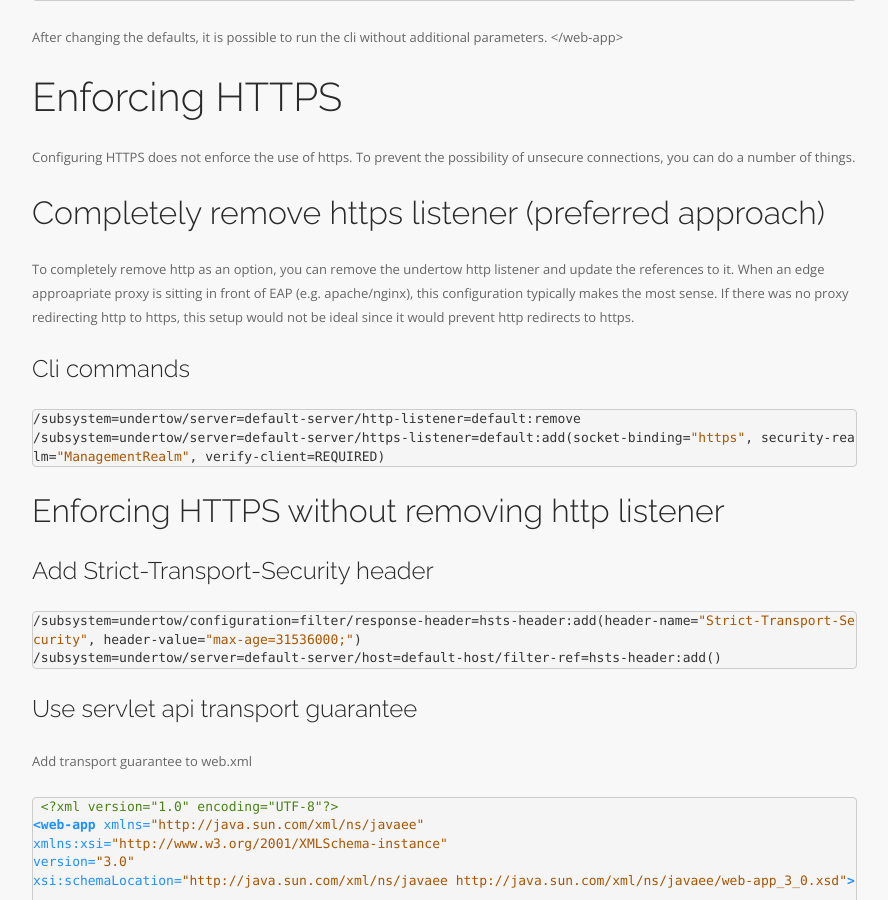
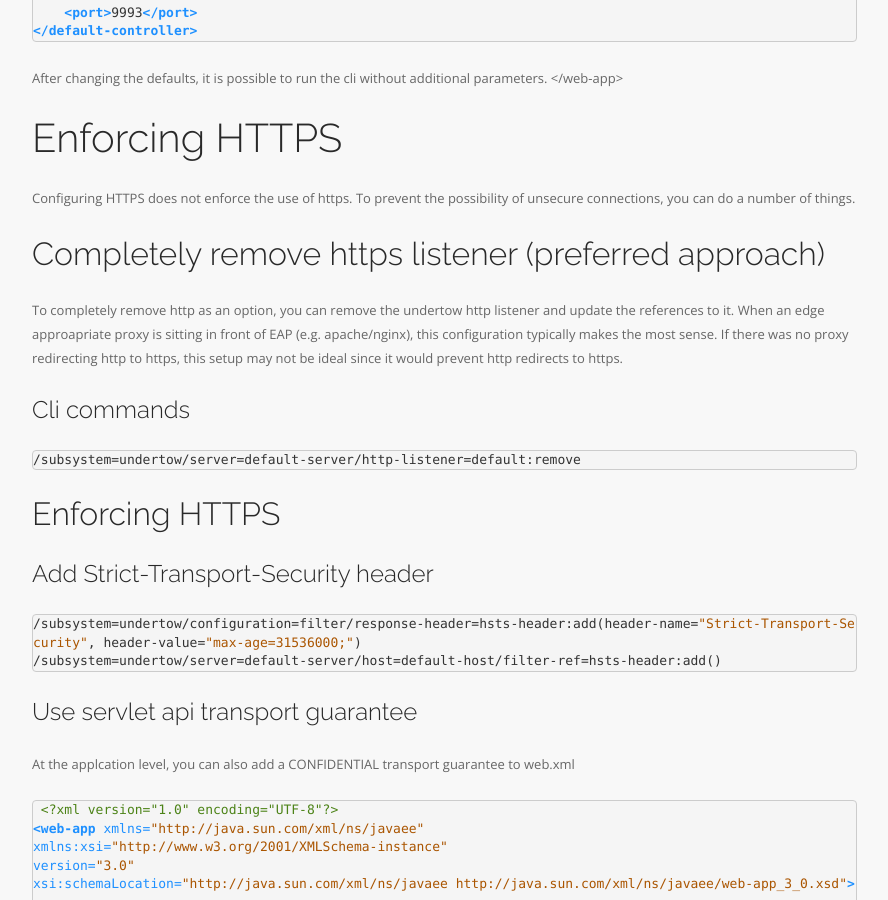
Before and after one commit to stackleader/stackleader.github.io, a Jekyll site: the page built from _posts/2017-04-10-two-way-ssl-eap7.markdown, in a window 1280 px wide and 900 px high, scrolled down 4835 px. Shown: the whole window, without its empty margins (53-941 px from the left). Built offline with Jekyll 4.4.1, drawn with Linux system fonts in a browser that asks for light colours; nearby versions of some CDN libraries; some of the changed text lies outside the part shown.

Commit message:
cleanup and minor clarifications

```diff
--- a/_posts/2017-04-10-two-way-ssl-eap7.markdown
+++ b/_posts/2017-04-10-two-way-ssl-eap7.markdown
@@ -13,26 +13,26 @@
 <!-- MarkdownTOC -->
 
 - [Configuring Two-way SSL Authentication on EAP 7](#configuring-two-way-ssl-authentication-on-eap-7)
-	- [Creating certificates](#creating-certificates)
-		- [Creating the server certificate](#creating-the-server-certificate)
-		- [Creating the client certificate](#creating-the-client-certificate)
-		- [Exporting the client certificate](#exporting-the-client-certificate)
-		- [Exporting the server certificate](#exporting-the-server-certificate)
-		- [Importing the server certificate to the client](#importing-the-server-certificate-to-the-client)
-		- [Importing the client certificate to the server](#importing-the-client-certificate-to-the-server)
-		- [Asciinema Demo](#asciinema-demo)
-	- [Configure Two Way SSL for the management Interface in EAP 7](#configure-two-way-ssl-for-the-management-interface-in-eap-7)
-		- [Using the CLI to configure the management interface](#using-the-cli-to-configure-the-management-interface)
-			- [Updating the ManagementRealm for SSL](#updating-the-managementrealm-for-ssl)
-		- [Resulting XML](#resulting-xml)
-	- [Configure https listener for the undertow subsystem on EAP 7 for SSL](#configure-https-listener-for-the-undertow-subsystem-on-eap-7-for-ssl)
-	- [Configuring the jboss-cli.sh for two-way SSL](#configuring-the-jboss-clish-for-two-way-ssl)
+    - [Creating certificates](#creating-certificates)
+        - [Creating the server certificate](#creating-the-server-certificate)
+        - [Creating the client certificate](#creating-the-client-certificate)
+        - [Exporting the client certificate](#exporting-the-client-certificate)
+        - [Exporting the server certificate](#exporting-the-server-certificate)
+        - [Importing the server certificate to the client](#importing-the-server-certificate-to-the-client)
+        - [Importing the client certificate to the server](#importing-the-client-certificate-to-the-server)
+        - [Asciinema Demo](#asciinema-demo)
+    - [Configure Two Way SSL for the management Interface in EAP 7](#configure-two-way-ssl-for-the-management-interface-in-eap-7)
+        - [Using the CLI to configure the management interface](#using-the-cli-to-configure-the-management-interface)
+            - [Updating the ManagementRealm for SSL](#updating-the-managementrealm-for-ssl)
+        - [Resulting XML](#resulting-xml)
+    - [Configure https listener for the undertow subsystem on EAP 7 for SSL and enforce client certificate verification](#configure-https-listener-for-the-undertow-subsystem-on-eap-7-for-ssl-and-enforce-client-certificate-verification)
+    - [Configuring the jboss-cli.sh for two-way SSL](#configuring-the-jboss-clish-for-two-way-ssl)
 - [Enforcing HTTPS](#enforcing-https)
-	- [Completely remove https listener \(preferred approach\)](#completely-remove-https-listener-preferred-approach)
-		- [Cli commands](#cli-commands)
-	- [Enforcing HTTPS without removing http listener](#enforcing-https-without-removing-http-listener)
-		- [Add Strict-Transport-Security header](#add-strict-transport-security-header)
-		- [Use servlet api transport guarantee](#use-servlet-api-transport-guarantee)
+    - [Completely remove https listener \(preferred approach\)](#completely-remove-https-listener-preferred-approach)
+        - [Cli commands](#cli-commands)
+    - [Enforcing HTTPS](#enforcing-https-1)
+        - [Add Strict-Transport-Security header](#add-strict-transport-security-header)
+        - [Use servlet api transport guarantee](#use-servlet-api-transport-guarantee)
 
 <!-- /MarkdownTOC -->
 
@@ -41,6 +41,9 @@
 
 ![two-way_ssl_eap_7](/img/blog/two-way_ssl_eap_7.png)
 
+In this example, a single jks file is used as both the keystore and the truststore for both the client and server. It is important to call attention this detail as it would be common to use separate jks files or in some cases to simply append the trusted certificates or certificate authoricity certs into the jre's truststore.
+
+
 ### Creating certificates
 
 It is possible to create certificates using other methods (e.g. openssl); however, the java keytool utility is used in this example. Throughout the example, it is important to keep in mind that you should replace the parameter values being passed to be values that makes sense for your environment.
@@ -98,36 +101,33 @@
 
 {% highlight bash %}
 /core-service=management/security-realm=ManagementRealm/server-identity= \
-ssl:add(keystore-path=${jboss.home.dir}/ssl/keystore.jks, keystore-password=asd56jko, \
+ssl:add(keystore-path=${jboss.home.dir}/ssl/server_keystore.jks, keystore-password=asd56jko, \
 alias=server)
-/core-service=management/security-realm=ManagementRealm/server-identity= \
-ssl:add(keystore-path=${jboss.home.dir}/ssl/keystore.jks, keystore-password=asd56jko, \
-alias=server)
-/core-service=management/management-interface=http-interface:write-attribute( \
-name=secure-socket-binding, value=management-https)
+/core-service=management/security-realm=ManagementRealm/authentication= \
+truststore:add(keystore-path=${jboss.home.dir}/ssl/server_keystore.jks,keystore-password=asd56jko)
 /core-service=management/management-interface=http-interface:undefine-attribute(name=socket-binding)
 {% endhighlight %}
 
 #### Resulting XML
 
 {% highlight xml %}
-<security-realm name="ManagementRealm">
-    <server-identities>
-        <ssl>
-            <keystore path="${jboss.home.dir}/ssl/keystore.jks" keystore-password="asd56jko" alias="server"/>
-        </ssl>
-    </server-identities>
-    <authentication>
-        <local default-user="$local" skip-group-loading="true"/>
-        <properties path="mgmt-users.properties" relative-to="jboss.server.config.dir"/>
-    </authentication>
-    <authorization map-groups-to-roles="false">
-        <properties path="mgmt-groups.properties" relative-to="jboss.server.config.dir"/>
-    </authorization>
+<server-identities>
+    <ssl>
+        <keystore path="${jboss.home.dir}/ssl/server_keystore.jks" keystore-password="asd56jko" alias="server"/>
+    </ssl>
+</server-identities>
+<authentication>
+    <truststore path="${jboss.home.dir}/ssl/server_keystore.jks" keystore-password="asd56jko"/>
+    <local default-user="$local" skip-group-loading="true"/>
+    <properties path="mgmt-users.properties" relative-to="jboss.server.config.dir"/>
+</authentication>
+<authorization map-groups-to-roles="false">
+    <properties path="mgmt-groups.properties" relative-to="jboss.server.config.dir"/>
+</authorization>
 </security-realm>
 {% endhighlight %}
 
-### Configure https listener for the undertow subsystem on EAP 7 for SSL
+### Configure https listener for the undertow subsystem on EAP 7 for SSL and enforce client certificate verification
 For simplicity, we will use the ManagementRealm in this step. In practice, you may want to setup a new realm for applications or configure the ApplicationRealm.
 {% highlight bash %}
 /subsystem=undertow/server=default-server/https-listener=https:add(socket-binding=https, security-realm=ManagementRealm, verify-client=REQUIRED)
@@ -168,15 +168,14 @@
 Configuring HTTPS does not enforce the use of https. To prevent the possibility of unsecure connections, you can do a number of things.
 
 ### Completely remove https listener (preferred approach)
-To completely remove http as an option, you can remove the undertow http listener and update the references to it. When an edge approapriate proxy is sitting in front of EAP (e.g. apache/nginx), this configuration typically makes the most sense. If there was no proxy redirecting http to https, this setup would not be ideal since it would prevent http redirects to https.
+To completely remove http as an option, you can remove the undertow http listener and update the references to it. When an edge approapriate proxy is sitting in front of EAP (e.g. apache/nginx), this configuration typically makes the most sense. If there was no proxy redirecting http to https, this setup may not be ideal since it would prevent http redirects to https.
 
 #### Cli commands
 {% highlight bash %}
 /subsystem=undertow/server=default-server/http-listener=default:remove
-/subsystem=undertow/server=default-server/https-listener=default:add(socket-binding="https", security-realm="ManagementRealm", verify-client=REQUIRED)
 {% endhighlight %}
 
-### Enforcing HTTPS without removing http listener
+### Enforcing HTTPS
 
 
 #### Add Strict-Transport-Security header
@@ -187,7 +186,7 @@
 {% endhighlight %}
 
 #### Use servlet api transport guarantee
-Add transport guarantee to web.xml
+At the applcation level, you can also add a CONFIDENTIAL transport guarantee to web.xml
  {% highlight xml %}
  <?xml version="1.0" encoding="UTF-8"?>
 <web-app xmlns="http://java.sun.com/xml/ns/javaee"
```
Also changed, not shown: other parts of _posts/2017-04-10-two-way-ssl-eap7.markdown (+5 -5 lines).
